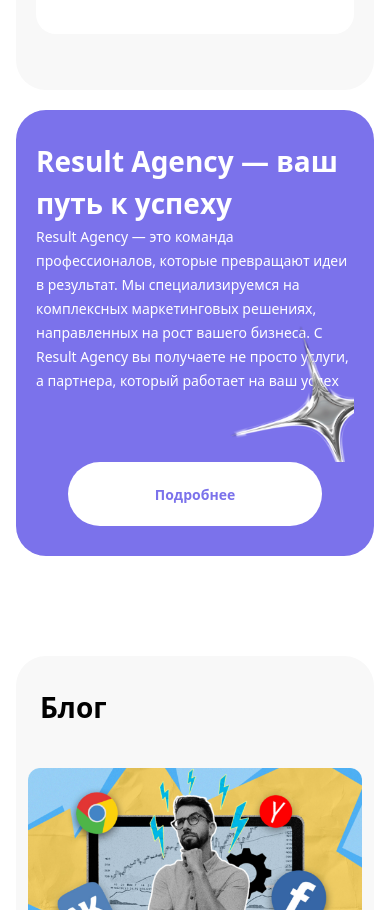
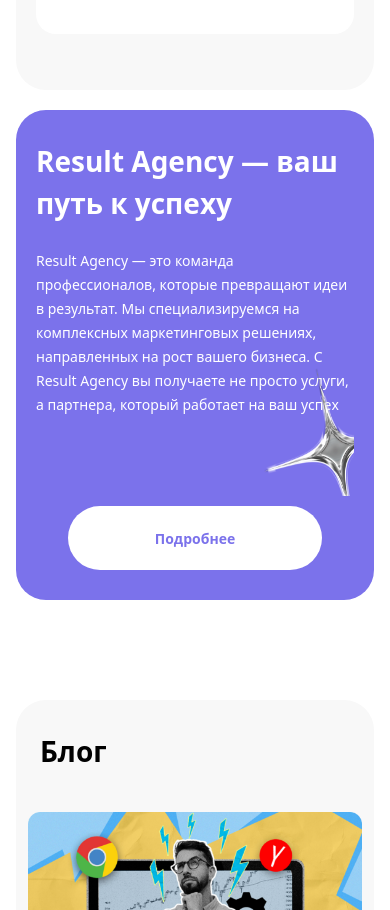
Before and after one commit to tarpeeton/result-me, a Next.js app: page /about in a window 390 px wide. Shown: the part 6561-7471 px from the top of the page. Built offline with nearby package versions, Linux system fonts and the light colour scheme; what i18next-resources-to-backend would draw is missing.

Commit message:
About us full Responsive

```diff
--- a/app/[lng]/components/Main/AboutUs.js
+++ b/app/[lng]/components/Main/AboutUs.js
@@ -6,20 +6,20 @@ import Link from 'next/link'
 
 const AboutUs = () => {
 	return (
-		<div className='rounded-[30px] bg-violet100 mdl:rounded-[60px] 2xl:rounded-[100px] px-[20px] py-[30px] w-full mt-[20px] mdl:mt-[25px] 2xl:mt-[30px]'>
+		<div className='rounded-[30px] bg-violet100 mdl:rounded-[60px] 2xl:rounded-[100px] px-[20px] py-[30px] w-full mt-[20px] mdl:mt-[25px] 2xl:mt-[30px] mdl:px-[40px] 2xl:px-[70px] mdl:py-[50px] 2xl:py-[80px]  relative mdl:overflow-hidden'>
 
-			<div>
+			<div className='mdl:w-[70%]'>
 				<p className='text-[28px] text-white100 font-bold mdl:text-[50px]'>Result Agency — ваш путь к успеху</p>
 			</div>
-			<div>
+			<div className='mt-[24px] mdl:mt-[20px] 2xl:mt-[40px] mdl:w-[80%]'>
 				<span className='text-[14px] mdl:text-[18px] text-white100 font-medium'>
 				Result Agency — это команда профессионалов, которые превращают идеи в результат. Мы специализируемся на комплексных маркетинговых решениях, направленных на рост вашего бизнеса. С Result Agency вы получаете не просто услуги, а партнера, который работает на ваш успех
 				</span>
 			</div>
-			<div className=' rotate-[15%] overflow-hidden relative h-[160px] mt-[-90px]'>
-				<Image className='absolute h-[160px] right-[-50px]' width={200} height={300} src={aboutUS} quality={100}/>
+			<div className=' rotate-[15%] overflow-hidden relative h-[160px] mt-[-70px]  mdl:absolute mdl:bottom-[-50px] mdl:right-0 mdl:w-[350px] mdl:h-[300px] 2xl:h-[500px] 2xl:w-[500px] '>
+				<Image className='absolute h-[150px] w-[150px] mdl:h-[260px] mdl:w-[300px] right-[-40px] mdl:object-contain 2xl:w-[500px] 2xl:h-[500px]' width={511} height={511} src={aboutUS} quality={100}/>
 			</div>
-			<div className='w-[80%] mx-auto bg-white rounded-[100px]  py-[20px] px-[30px] text-center '>
+			<div className='w-[80%] mx-auto bg-white rounded-[100px]  py-[20px] px-[30px] text-center  mdl:w-[50%] mdl:mx-0 mdl:mt-[80px] 2xl:w-[20%]'>
 			<Link href='/about' className='  text-violet100 font-bold text-[14px] mdl:text-[18px] text-center bg-white100'>
 				 Подробнее
 			</Link>
```
